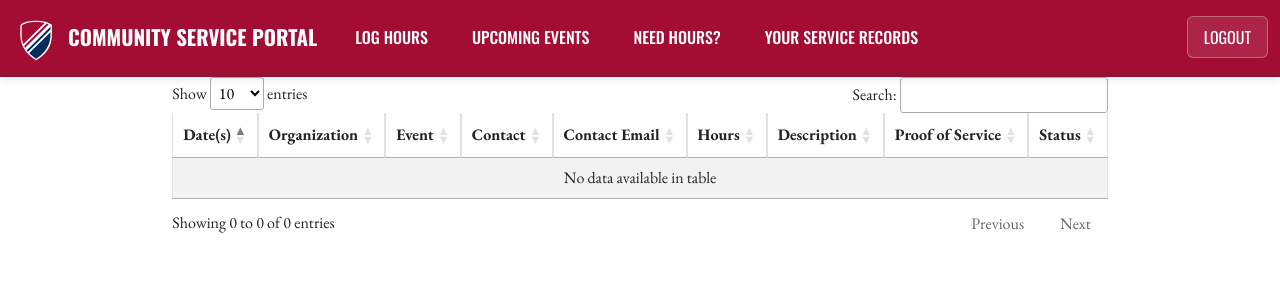
After one commit to DXSF-Programming-Team/Community-Service-Portal, a Flask app: template templates/student_service_records.html in a window 1280 px wide. The commit adds this page. Shown: the top 300 px of the page. Run offline with Flask 3, Linux system fonts and the light colour scheme; the template is opened without the code that fills it, so the values that code supplies are empty; some libraries are stand-ins or nearby versions.

Commit message:
added service record to student side

```diff
--- a/app.py
+++ b/app.py
@@ -300,6 +300,23 @@ def student_events(user, student):
             #return jsonify({'success': False, 'message': 'Error adding event. Please try again.'})
     return render_template('student_events.html', events=events, faculty_list=faculty_list)
 
+@app.route('/student_portal/organizations')
+@user_required
+def student_organizations(user, student):
+    if request.method == 'GET':
+        get_flashed_messages()
+    return render_template('student_need_hours.html', faculty_list=faculty_list)
+
+@app.route('/student_portal/service_records')
+@user_required
+def student_service_records(user, student):
+    view = request.args.get('view')
+    service_records = db.session.query(ServiceRecord).filter_by(student_id=student.user_id).all()
+    if request.method == 'GET':
+        get_flashed_messages()
+    return render_template('student_service_records.html', student=student, service_records=service_records, view=view)
+
+
 @app.route('/admin_portal')
 @user_required
 def admin_portal(user):
--- a/templates/student_form.html
+++ b/templates/student_form.html
@@ -128,6 +128,7 @@
     </style>
 {% endblock %}
 {% block body %}
+<div class="page-container">
 <form method="post">
     <div class="form-group">
         <label class="no-asterisk">I am logging...</label>
@@ -243,6 +244,7 @@
     <br>
     <button class="btn btn-submit" type="submit">Submit</button>
 </form>
+</div>
 {% endblock %}
 {% block scripts %}
     <script src="{{ url_for('static', filename='js/form_logic.js') }}"></script>
--- a/templates/student_portal_base.html
+++ b/templates/student_portal_base.html
@@ -112,6 +112,12 @@
                     <li class="nav-item">
                         <a class="nav-link" href="/student_portal/events">Upcoming Events</a>
                     </li>
+                    <li class="nav-item">
+                        <a class="nav-link" href="/student_portal/organizations">Need Hours?</a>
+                    </li>
+                    <li class="nav-item">
+                        <a class="nav-link" href="/student_portal/service_records?view=all">Your Service Records</a>
+                    </li>
                 </ul>
                 <ul class="navbar-nav">
                     <li class="nav-item">
@@ -121,9 +127,7 @@
             </div>
         </div>
     </nav>
-    <div class="page-container">
-        {% block body %}{% endblock %}
-    </div>
+    {% block body %}{% endblock %}
     {% block content %}{% endblock %}
     {% block scripts %}{% endblock %}
 </body>
--- /dev/null
+++ b/templates/student_service_records.html
@@ -0,0 +1,132 @@
+{% extends 'student_portal_base.html' %}
+{% block title %}Service Records{% endblock %}
+{% block head %}
+    {{ super() }}
+    <link rel="stylesheet" href="https://cdn.datatables.net/2.3.4/css/dataTables.dataTables.css" />
+    <script src="https://code.jquery.com/jquery-3.7.1.min.js"></script>
+    <script src="https://cdn.datatables.net/2.3.4/js/dataTables.js"></script>
+{% endblock %}
+{% block styles %}
+    <style>
+        .service-records-container {
+            max-width: 1200px;
+            margin: 0 auto;
+            display: flex;
+            justify-content: center;
+        }
+        .contents-container {
+            max-width: 90%;
+            margin: 0 auto;
+            display: flex;
+            justify-content: center;
+            align-items: center;
+            flex-direction: column;
+        }
+        .page-title {
+            margin-top: 2rem;
+        }
+        .btn-view {
+            background-color: #002d5b;
+            border: none;
+            color: white;
+            padding: 5px 10px;
+            margin-bottom: 10px;
+        }
+        .btn-view:hover {
+            background-color: #0056b3;
+            color: white;
+            cursor: pointer;
+        }
+    </style>
+{% endblock %}
+{% block content %}
+<div class="contents-container">
+    {% if view == 'all' %}
+        <h1 class="text-center header-text page-title">All Service Records</h1>
+        <p>Below are <strong>all</strong> of your service records. You currently have {{ service_records|length }} service {% if service_records|length == 1 %}record{% else %}records{% endif %}. You have a total of {{ student.in_school_hours + student.out_of_school_hours }} {% if student.in_school_hours + student.out_of_school_hours == 1 %}hour{% else %}hours{% endif %} logged.</p>
+        <div class="button-group">
+            <a href="/student_portal/service_records?view=in_school" class="btn btn-view">View Your In-School Service Records</a>
+            <a href="/student_portal/service_records?view=out_school" class="btn btn-view">View Your Out-of-School Service Records</a>
+        </div>
+    {% elif view == 'in_school' %}
+        <h1 class="text-center header-text page-title">In-School Service Records</h1>
+        <p>Below are all of your <strong>in-school</strong> service records. You currently have {{ service_records|length }} in-school service {% if service_records|length == 1 %}record{% else %}records{% endif %}. You have a total of {{ student.in_school_hours }} in-school {% if student.in_school_hours == 1 %}hour{% else %}hours{% endif %} logged.</p>
+        <div class="button-group">
+            <a href="/student_portal/service_records?view=all" class="btn btn-view">View All Service Records</a>
+            <a href="/student_portal/service_records?view=out_school" class="btn btn-view">View Your Out-of-School Service Records</a>
+        </div>
+    {% elif view == 'out_school' %}
+        <h1 class="text-center header-text page-title">Out-of-School Service Records</h1>
+        <p>Below are all of your <strong>out-of-school</strong> service records. You currently have {{ service_records|length }} out-of-school service {% if service_records|length == 1 %}record{% else %}records{% endif %}. You have a total of {{ student.out_of_school_hours }} out-of-school {% if student.out_of_school_hours == 1 %}hour{% else %}hours{% endif %} logged.</p>
+        <div class="button-group">
+            <a href="/student_portal/service_records?view=all" class="btn btn-view">View All Service Records</a>
+            <a href="/student_portal/service_records?view=in_school" class="btn btn-view">View Your In-School Service Records</a>
+        </div>
+    {% endif %}
+    <div class="service-records-container">
+        <table class="table table-striped table-bordered service-records-table" id="service_records_table">
+            <thead>
+                <tr>
+                    <th>Date(s)</th>
+                    <th>Organization</th>
+                    <th>Event</th>
+                    <th>Contact</th>
+                    <th>Contact Email</th>
+                    <th>Hours</th>
+                    <th>Description</th>
+                    <th>Proof of Service</th>
+                    <th>Status</th>
+                </tr>
+            </thead>
+            <tbody>
+                {% for service_record in service_records %}
+                    {% if service_record.is_in_school == True and view == 'in_school' %}
+                    <tr>
+                        <td>{% for date in service_record.dates %}{{ date }}{% if not loop.last %}, {% endif %}{% endfor %}</td>
+                        <td>{{ service_record.organization_name }}</td>
+                        <td>{{ service_record.event_name }}</td>
+                        <td>{{ service_record.contact_name }}</td>
+                        <td>{{ service_record.contact_email }}</td>
+                        <td>{{ service_record.hours }}</td>
+                        <td>{{ service_record.description }}</td>
+                        <td>{{ service_record.proof_of_service }}</td>
+                        <td>{{ service_record.status }}</td>
+                    </tr>
+                {% elif service_record.is_in_school == False and view == 'out_school' %}
+                    <tr>
+                        <td>{% for date in service_record.dates %}{{ date }}{% if not loop.last %}, {% endif %}{% endfor %}</td>
+                        <td>{{ service_record.organization_name }}</td>
+                        <td>{{ service_record.event_name }}</td>
+                        <td>{{ service_record.contact_name }}</td>
+                        <td>{{ service_record.contact_email }}</td>
+                        <td>{{ service_record.hours }}</td>
+                        <td>{{ service_record.description }}</td>
+                        <td>{{ service_record.proof_of_service }}</td>
+                        <td>{{ service_record.status }}</td>
+                    </tr>
+                {% elif view == 'all' %}
+                    <tr>
+                        <td>{% for date in service_record.dates %}{{ date }}{% if not loop.last %}, {% endif %}{% endfor %}</td>
+                        <td>{{ service_record.organization_name }}</td>
+                        <td>{{ service_record.event_name }}</td>
+                        <td>{{ service_record.contact_name }}</td>
+                        <td>{{ service_record.contact_email }}</td>
+                        <td>{{ service_record.hours }}</td>
+                        <td>{{ service_record.description }}</td>
+                        <td>{{ service_record.proof_of_service }}</td>
+                        <td>{{ service_record.status }}</td>
+                    </tr>
+                {% endif %}
+                {% endfor %}
+            </tbody>
+            </table>
+    </div>
+</div>
+{% endblock %}
+{% block scripts %}
+<script>
+    $(document).ready(function() {
+        $('#service_records_table').DataTable();
+    });
+</script>
+{% endblock %}
```
Also changed, not shown: templates/student_events.html (+5 -2 lines), templates/student_need_hours.html (added, +8 -0 lines), templates/student_portal.html (+6 -4 lines).
